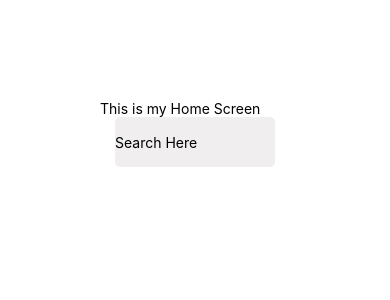
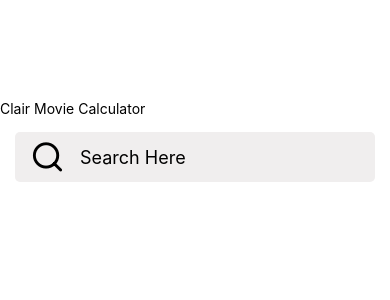
Before and after one commit to cbluiux/movieCalc, a React Native app: screen / in a window 390 px wide. Shown: the top 300 px of the page. Built offline with nearby package versions, Linux system fonts and the light colour scheme.

Commit message:
minor style tweaks for easier viewing of searchbar and error/loading state

```diff
--- a/src/components/SearchBar.js
+++ b/src/components/SearchBar.js
@@ -1,11 +1,13 @@
 import React, { useState } from 'react'
-import { Text, StyleSheet, View, TextInput } from 'react-native'
+import { StyleSheet, View, TextInput } from 'react-native'
+import { Feather } from '@expo/vector-icons'
 
 const SearchBar = ({ onTermSubmit }) => {
   const [term, setTerm] = useState('')
 
   return (
     <View style={styles.backgroundStyle}>
+      <Feather name="search" style={styles.iconStyle} />
       <TextInput
         style={styles.inputStyle}
         autoCapitalize="none"
@@ -24,6 +26,7 @@ const SearchBar = ({ onTermSubmit }) => {
 
 const styles = StyleSheet.create({
   backgroundStyle: {
+    marginVertical: 15,
     backgroundColor: '#F0EEEE',
     height: 50,
     borderRadius: 5,
@@ -32,6 +35,12 @@ const styles = StyleSheet.create({
   },
   inputStyle: {
     flex: 1,
+    fontSize: 18,
+  },
+  iconStyle: {
+    fontSize: 35,
+    alignSelf: 'center',
+    marginHorizontal: 15,
   },
 })
 
--- a/src/screens/HomeScreen.js
+++ b/src/screens/HomeScreen.js
@@ -43,8 +43,8 @@ const HomeScreen = () => {
   }
 
   return (
-    <ScrollView style={{ padding: 100 }}>
-      <Text>This is my Home Screen</Text>
+    <ScrollView style={{ paddingTop: 100 }}>
+      <Text>Clair Movie Calculator</Text>
       <SearchBar onTermSubmit={searchApi} />
       {loading ? <Text>{loading}</Text> : null}
       {error ? <Text>{error}</Text> : null}
```
